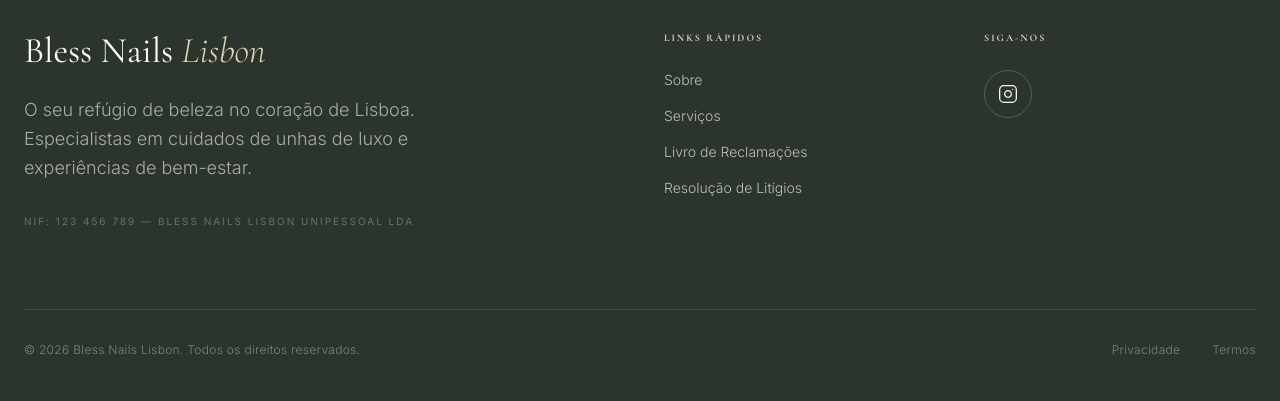
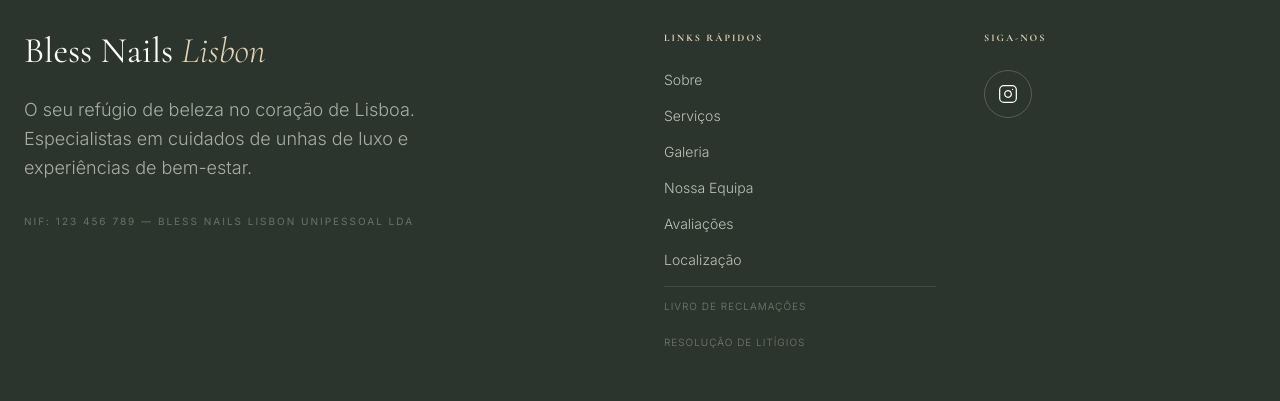
Before and after one commit to carvalhogomesag/bless-nails, a React (Vite) app: page / in a window 1280 px wide. Shown: the part 6521-6922 px from the top of the page. Built offline with nearby package versions, Linux system fonts and the light colour scheme.

Commit message:
footer improvment

```diff
--- a/src/components/Footer.tsx
+++ b/src/components/Footer.tsx
@@ -1,10 +1,9 @@
 // src/components/Footer.tsx
 import { useState } from "react";
-import { Instagram, Facebook } from "lucide-react"; // Importamos o Facebook e o Instagram
+import { Instagram, Facebook } from "lucide-react";
 import { UI_STRINGS, Language } from "../constants";
-import { useSalon } from "../context/SalonContext"; // <-- Importamos o contexto
+import { useSalon } from "../context/SalonContext";
 
-// Ícone Customizado para o TikTok (Como não existe no lucide-react, criei este SVG minimalista)
 const TikTokIcon = ({ size = 20 }) => (
   <svg width={size} height={size} viewBox="0 0 24 24" fill="none" stroke="currentColor" strokeWidth="1.5" strokeLinecap="round" strokeLinejoin="round">
     <path d="M9 12a4 4 0 1 0 4 4V4a5 5 0 0 0 5 5"/>
@@ -13,10 +12,9 @@ const TikTokIcon = ({ size = 20 }) => (
 
 export const Footer = ({ lang }: { lang: Language }) => {
   const t = UI_STRINGS[lang];
-  const { salonData } = useSalon(); // Buscamos os dados em direto
-  const[clickCount, setClickCount] = useState(0);
+  const { salonData } = useSalon();
+  const [clickCount, setClickCount] = useState(0);
 
-  // O NOSSO EASTER EGG 🤫
   const handleSecretClick = () => {
     if (clickCount >= 4) {
       window.dispatchEvent(new Event("open-admin"));
@@ -26,8 +24,23 @@ export const Footer = ({ lang }: { lang: Language }) => {
     }
   };
 
-  // Previne erros se localStorage antigo não tiver a propriedade socialLinks
   const socials = salonData.socialLinks || { instagram: "", facebook: "", tiktok: "" };
+
+  // --- LÓGICA DE LINKS DINÂMICOS (Igual à Navbar) ---
+  const footerLinks = [
+    { name: t.about, href: "#sobre" },
+    { name: t.services, href: "#servicos" },
+    { name: t.gallery, href: "#galeria" },
+  ];
+
+  if (salonData.team && salonData.team.length > 0) {
+    footerLinks.push({ name: t.team, href: "#equipa" });
+  }
+
+  footerLinks.push(
+    { name: t.reviews, href: "#avaliacoes" },
+    { name: t.location, href: "#contato" }
+  );
 
   return (
     <footer className="bg-brand-dark text-brand-cream pt-24 pb-12 px-6">
@@ -43,40 +56,48 @@ export const Footer = ({ lang }: { lang: Language }) => {
             </p>
           </div>
 
+          {/* COLUNA DE LINKS DINÂMICOS */}
           <div>
             <h4 className="text-brand-straw uppercase tracking-[0.2em] text-[10px] font-bold mb-6">{t.quickLinks}</h4>
             <ul className="space-y-4 text-brand-cream/70 text-sm font-light">
-              <li><a href="#sobre" className="hover:text-brand-straw hover:translate-x-1 inline-block transition-all duration-300">{t.about}</a></li>
-              <li><a href="#servicos" className="hover:text-brand-straw hover:translate-x-1 inline-block transition-all duration-300">{t.services}</a></li>
-              <li><a href="https://www.livroreclamacoes.pt" target="_blank" rel="noreferrer" className="hover:text-brand-straw hover:translate-x-1 inline-block transition-all duration-300">Livro de Reclamações</a></li>
-              <li><a href="#" className="hover:text-brand-straw hover:translate-x-1 inline-block transition-all duration-300">Resolução de Litígios</a></li>
+              {footerLinks.map((link) => (
+                <li key={link.name}>
+                  <a href={link.href} className="hover:text-brand-straw hover:translate-x-1 inline-block transition-all duration-300">
+                    {link.name}
+                  </a>
+                </li>
+              ))}
+              {/* Links Legais Obrigatórios em Portugal */}
+              <li className="pt-2 border-t border-brand-cream/10">
+                <a href="https://www.livroreclamacoes.pt" target="_blank" rel="noreferrer" className="text-[10px] uppercase tracking-widest opacity-50 hover:opacity-100 hover:text-brand-straw transition-all">
+                  Livro de Reclamações
+                </a>
+              </li>
+              <li>
+                <a href="#" className="text-[10px] uppercase tracking-widest opacity-50 hover:opacity-100 hover:text-brand-straw transition-all">
+                  Resolução de Litígios
+                </a>
+              </li>
             </ul>
           </div>
 
           <div>
             <h4 className="text-brand-straw uppercase tracking-[0.2em] text-[10px] font-bold mb-6">{t.followUs}</h4>
             <div className="flex gap-4">
-              {/* Só renderiza o Instagram se houver um link */}
               {socials.instagram && (
                 <a href={socials.instagram} target="_blank" rel="noreferrer" className="w-12 h-12 rounded-full border border-brand-cream/20 flex items-center justify-center hover:bg-brand-straw hover:border-brand-straw hover:text-brand-dark transition-all duration-500">
                   <Instagram size={20} strokeWidth={1.5} />
                 </a>
               )}
-              {/* Só renderiza o Facebook se houver um link */}
               {socials.facebook && (
                 <a href={socials.facebook} target="_blank" rel="noreferrer" className="w-12 h-12 rounded-full border border-brand-cream/20 flex items-center justify-center hover:bg-brand-straw hover:border-brand-straw hover:text-brand-dark transition-all duration-500">
                   <Facebook size={20} strokeWidth={1.5} />
                 </a>
               )}
-              {/* Só renderiza o TikTok se houver um link */}
               {socials.tiktok && (
                 <a href={socials.tiktok} target="_blank" rel="noreferrer" className="w-12 h-12 rounded-full border border-brand-cream/20 flex items-center justify-center hover:bg-brand-straw hover:border-brand-straw hover:text-brand-dark transition-all duration-500">
                   <TikTokIcon size={20} />
                 </a>
-              )}
-              {/* Se não houver nada preenchido, deixamos um traço elegante para não ficar vazio */}
-              {!socials.instagram && !socials.facebook && !socials.tiktok && (
-                <span className="text-brand-cream/30 text-sm italic">Links não definidos</span>
               )}
             </div>
           </div>
```
